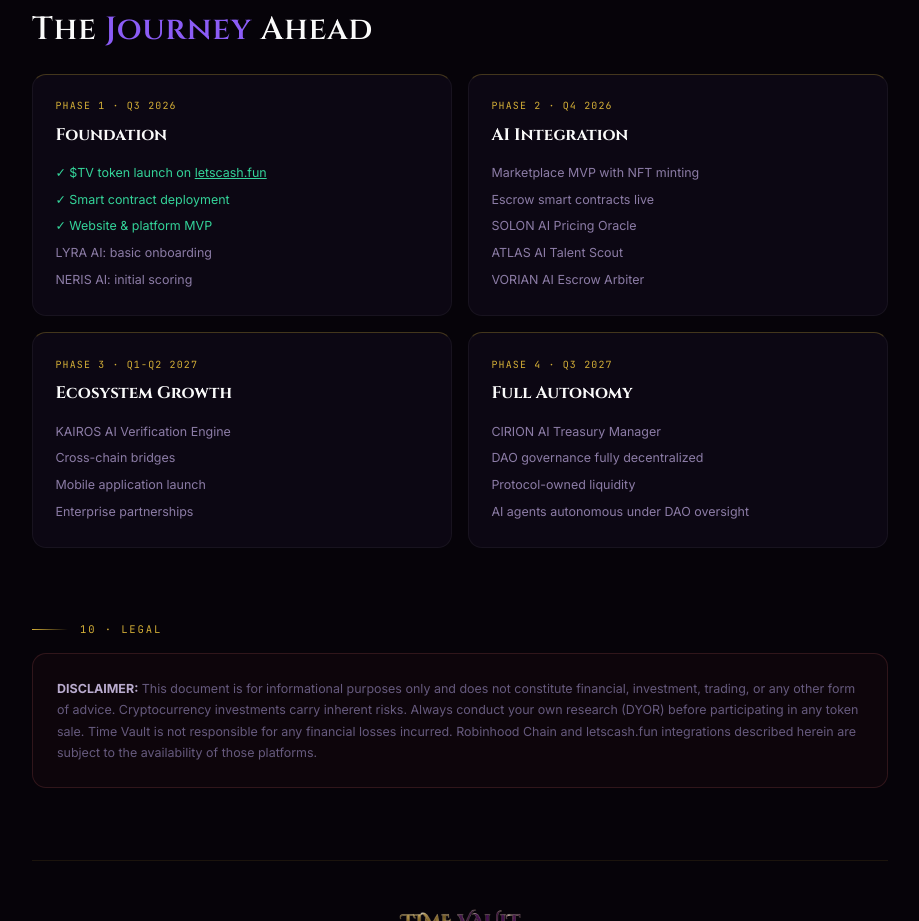
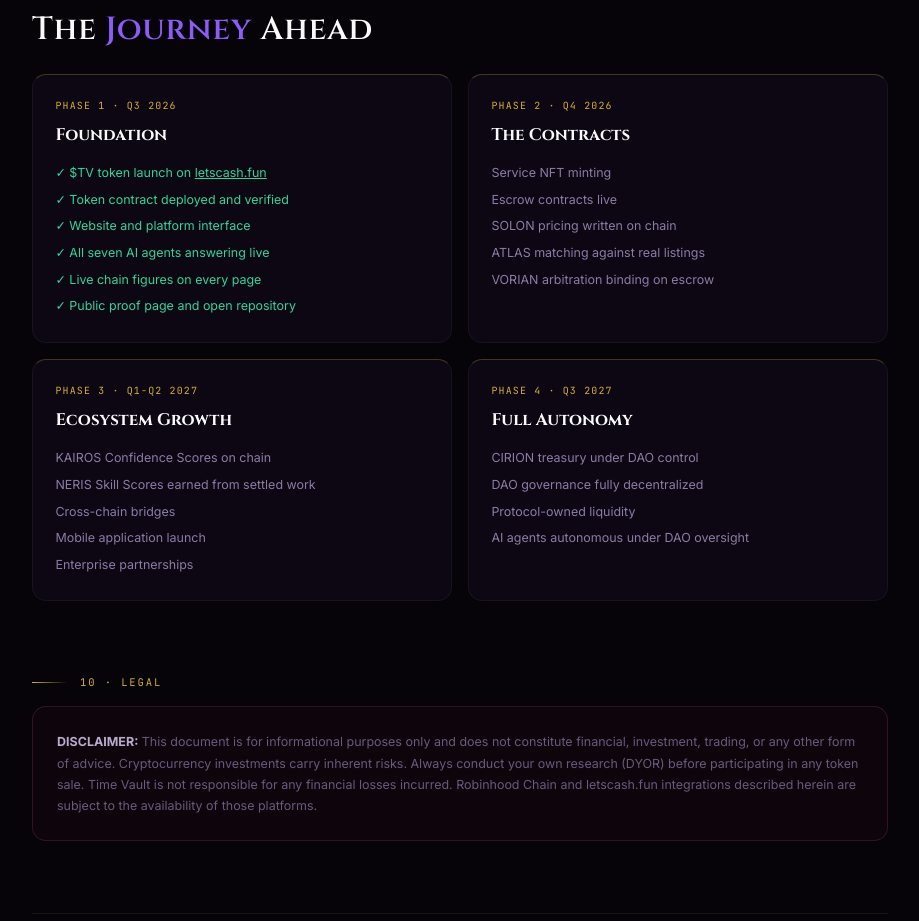
Before and after one commit to timevaulttv/timevault, a plain HTML site: page whitepaper.html in a window 1280 px wide. Shown: the part 6848-7769 px from the top of the page, without its empty margins (180-1099 px from the left). Drawn offline with Linux system fonts and the light colour scheme.

Commit message:
Split the roadmap so finished work can actually be ticked
Every agent line conflated two different things. "SOLON AI Pricing Oracle"
could mean the agent is live and answering, or the oracle is running on chain.
The first has been true for weeks; the second is not. Written as one line it
could never be ticked, so a phase that is largely done read as barely started.

All seven agents answer today, and under the old structure they were scattered
across four phases with none of them ticked.

Three things that shipped were never listed at all: live chain figures across
every page, the proof page, and the public repository.

Phase 1 now reads 6 of 6 rather than 3 of 5, and the on-chain half of each
agent's job sits in the phase where it actually lands. Nothing was ticked that
is not running: minting, escrow, settlement, Confidence Scores and Skill Scores
all stay open.

```diff
--- a/whitepaper.html
+++ b/whitepaper.html
@@ -486,20 +486,20 @@
             <h2>The <span class="hl">Journey</span> Ahead</h2>
             <div class="phase-grid">
                 <div class="phase-card">
-                    <div class="ph">PHASE 1 · Q3 2026</div><h4>Foundation</h4>
-                    <ul><li class="done">$TV token launch on <a href="https://www.letscash.fun/token/0xEAe2a144A3C7CFd4Ea50b9F5513124048Fed8bcc" target="_blank" rel="noopener" style="color:inherit;">letscash.fun</a></li><li class="done">Smart contract deployment</li><li class="done">Website &amp; platform MVP</li><li>LYRA AI: basic onboarding</li><li>NERIS AI: initial scoring</li></ul>
+                    <div class="ph">PHASE 1 &middot; Q3 2026</div><h4>Foundation</h4>
+                    <ul><li class="done">$TV token launch on <a href="https://www.letscash.fun/token/0xEAe2a144A3C7CFd4Ea50b9F5513124048Fed8bcc" target="_blank" rel="noopener" style="color:inherit;">letscash.fun</a></li><li class="done">Token contract deployed and verified</li><li class="done">Website and platform interface</li><li class="done">All seven AI agents answering live</li><li class="done">Live chain figures on every page</li><li class="done">Public proof page and open repository</li></ul>
                 </div>
                 <div class="phase-card">
-                    <div class="ph">PHASE 2 · Q4 2026</div><h4>AI Integration</h4>
-                    <ul><li>Marketplace MVP with NFT minting</li><li>Escrow smart contracts live</li><li>SOLON AI Pricing Oracle</li><li>ATLAS AI Talent Scout</li><li>VORIAN AI Escrow Arbiter</li></ul>
+                    <div class="ph">PHASE 2 &middot; Q4 2026</div><h4>The Contracts</h4>
+                    <ul><li>Service NFT minting</li><li>Escrow contracts live</li><li>SOLON pricing written on chain</li><li>ATLAS matching against real listings</li><li>VORIAN arbitration binding on escrow</li></ul>
                 </div>
                 <div class="phase-card">
-                    <div class="ph">PHASE 3 · Q1-Q2 2027</div><h4>Ecosystem Growth</h4>
-                    <ul><li>KAIROS AI Verification Engine</li><li>Cross-chain bridges</li><li>Mobile application launch</li><li>Enterprise partnerships</li></ul>
+                    <div class="ph">PHASE 3 &middot; Q1-Q2 2027</div><h4>Ecosystem Growth</h4>
+                    <ul><li>KAIROS Confidence Scores on chain</li><li>NERIS Skill Scores earned from settled work</li><li>Cross-chain bridges</li><li>Mobile application launch</li><li>Enterprise partnerships</li></ul>
                 </div>
                 <div class="phase-card">
-                    <div class="ph">PHASE 4 · Q3 2027</div><h4>Full Autonomy</h4>
-                    <ul><li>CIRION AI Treasury Manager</li><li>DAO governance fully decentralized</li><li>Protocol-owned liquidity</li><li>AI agents autonomous under DAO oversight</li></ul>
+                    <div class="ph">PHASE 4 &middot; Q3 2027</div><h4>Full Autonomy</h4>
+                    <ul><li>CIRION treasury under DAO control</li><li>DAO governance fully decentralized</li><li>Protocol-owned liquidity</li><li>AI agents autonomous under DAO oversight</li></ul>
                 </div>
             </div>
         </section>
```
